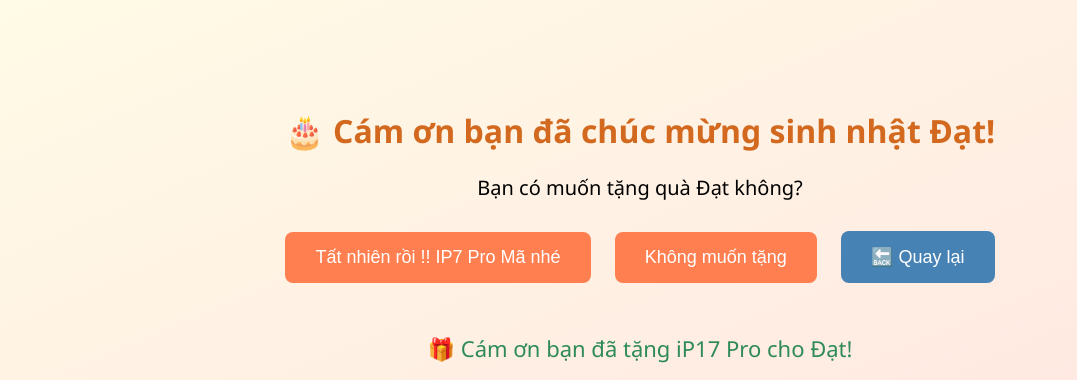
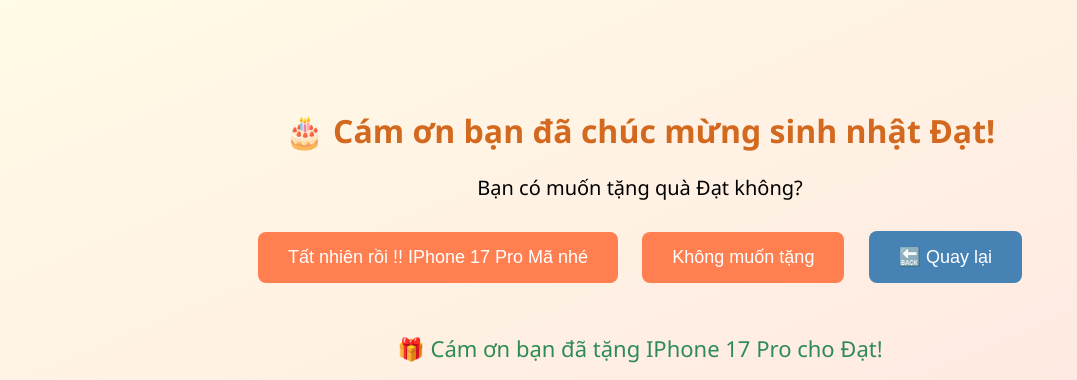
Before and after one commit to camvan1911/SinhnhatDatt, a plain HTML site: page index.html in a window 1280 px wide. Both pictures are taken after a click on the button "Không muốn tặng". Shown: the top 380 px of the page, without its empty margins (0-1077 px from the left). Drawn offline with Linux system fonts and the light colour scheme; grey boxes are pictures that could not be loaded.

Commit message:
Update index.html
Signed-off-by: camvan1911 <vannc@beyondnco.com.vn>

```diff
--- a/index.html
+++ b/index.html
@@ -60,7 +60,7 @@
 <body>
   <h1>🎂 Cám ơn bạn đã chúc mừng sinh nhật Đạt!</h1>
   <p id="question">Bạn có muốn tặng quà Đạt không?</p>
-  <button onclick="showThanks()">Tất nhiên rồi !! IP7 Pro Mã nhé</button>
+  <button onclick="showThanks()">Tất nhiên rồi !! IPhone 17 Pro Mã nhé</button>
   <button onclick="showThanks()">Không muốn tặng</button>
   <button id="backBtn" onclick="goBack()">🔙 Quay lại</button>
   <div id="result"></div>
@@ -70,7 +70,7 @@
 
   <script>
     function showThanks() {
-      document.getElementById('result').innerText = "🎁 Cám ơn bạn đã tặng iP17 Pro cho Đạt!";
+      document.getElementById('result').innerText = "🎁 Cám ơn bạn đã tặng IPhone 17 Pro cho Đạt!";
       document.getElementById('giftImage').style.display = "block";
       document.getElementById('backBtn').style.display = "inline-block";
       document.getElementById('sound').play();
```
